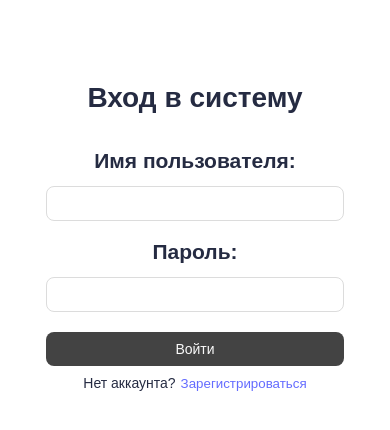
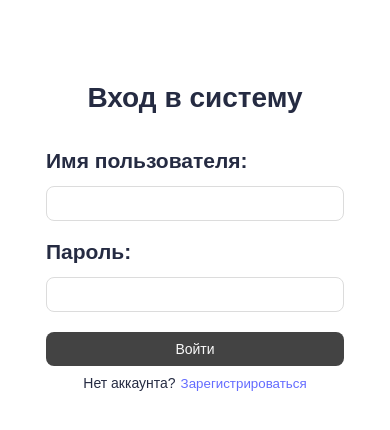
Before and after one commit to SWamW65/Bowls-react, a React (Vite) app in the folder frontend/: page / in a window 390 px wide. Shown: the top 430 px of the page. Built offline with nearby package versions, Linux system fonts and the light colour scheme.

Commit message:
Поменял стили на странице логина/регистрации в label

```diff
--- a/frontend/src/components/Login/Login.module.css
+++ b/frontend/src/components/Login/Login.module.css
@@ -88,6 +88,10 @@
         flex-direction: column;
         gap: 15px
     }
+    .inputGroup label {
+        display: flex;
+        width: 100%;
+    }
     .loginBox h2 {
         font-size: 2em;
         display: flex;
```
